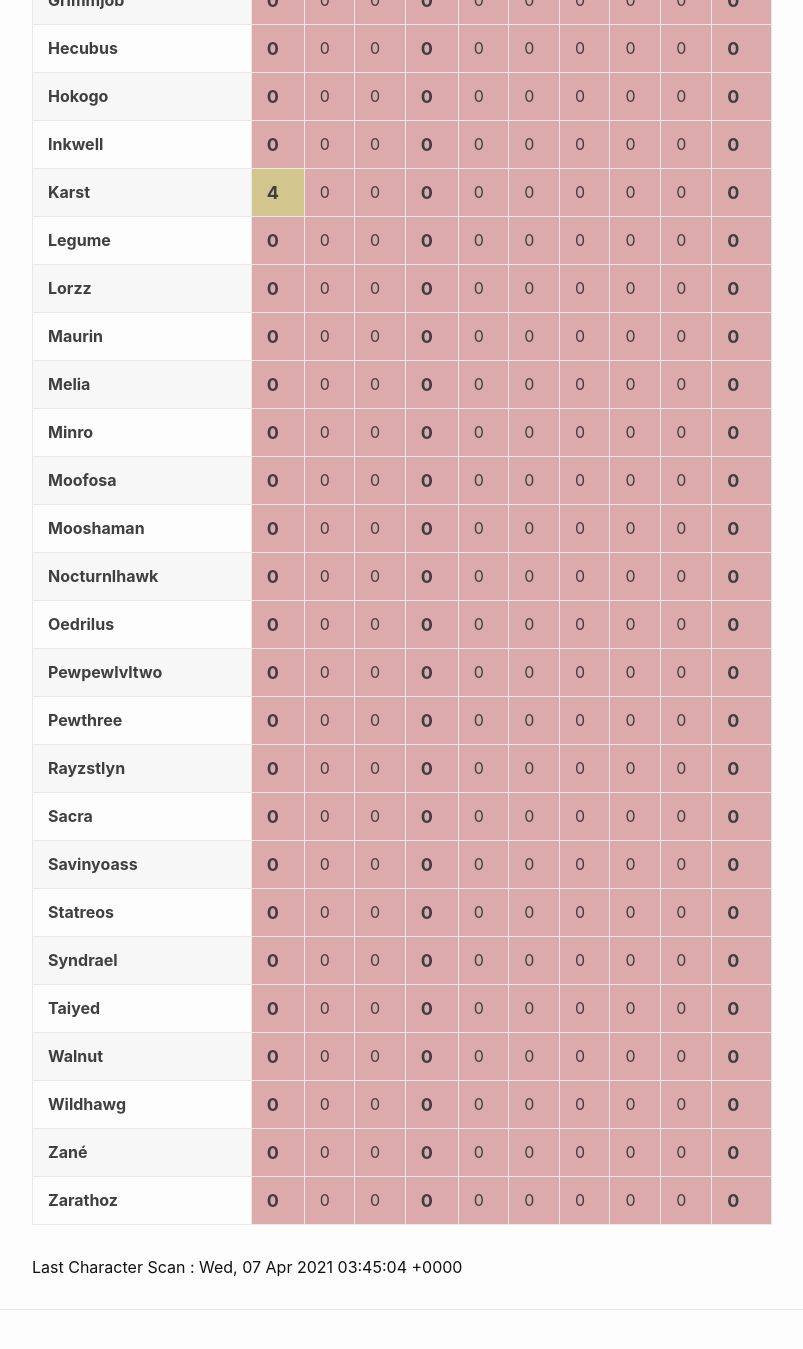
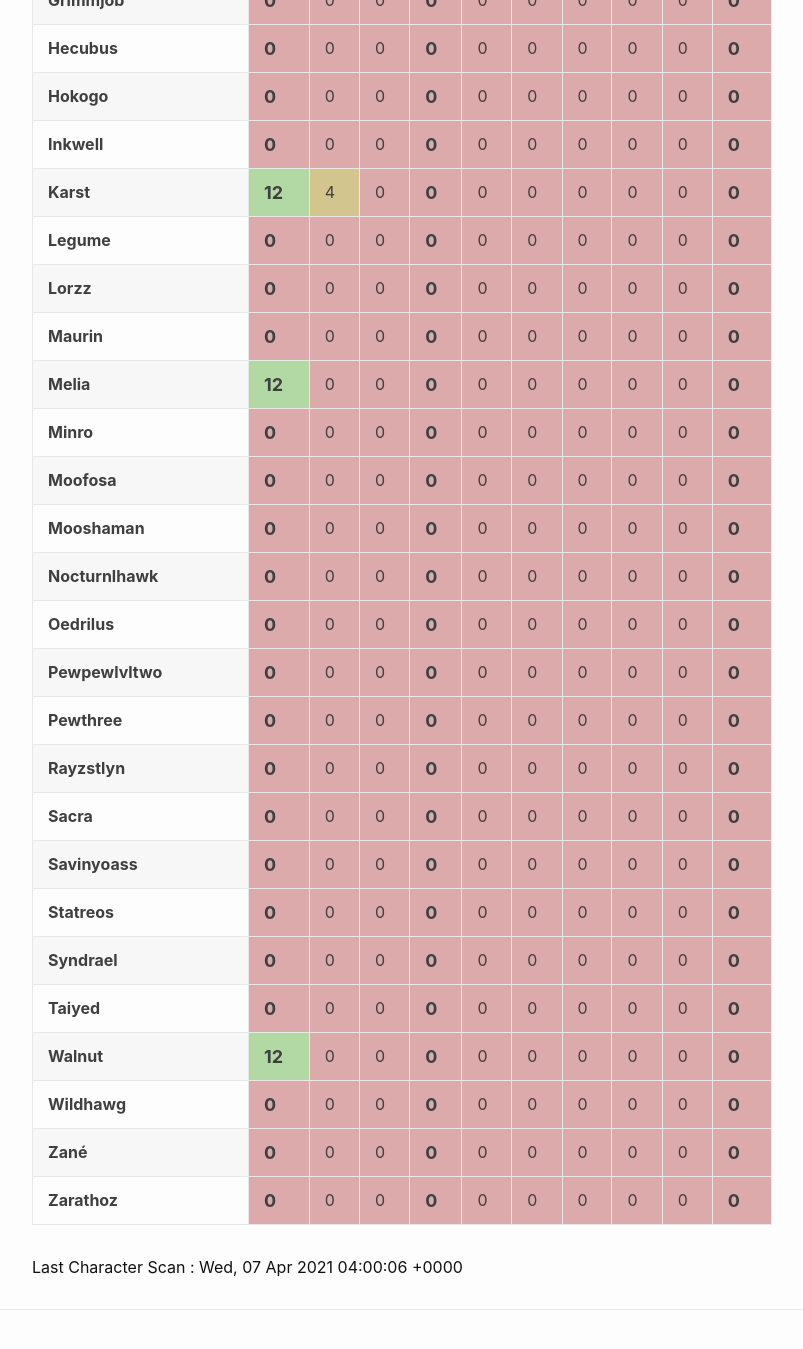
Before and after one commit to eldertribunal/keystonetracker, a Jekyll site: the page built from weekly.md, in a window 1280 px wide and 1400 px high, scrolled down 890 px. Shown: the top 1349 px of the window, without its empty margins (126-929 px from the left). Built offline with Jekyll 4.4.1, drawn with Linux system fonts in a browser that asks for light colours.

Commit message:
auto scan Wed Apr  7 04:00:56 UTC 2021

```diff
--- a/_data/characters.json
+++ b/_data/characters.json
@@ -189,7 +189,7 @@
       },
       {
         "name": "The Necrotic Wake",
-        "level": 10,
+        "level": 12,
         "id": 376
       },
       {
--- a/_data/scanned.json
+++ b/_data/scanned.json
@@ -1,3 +1,3 @@
 {
-  "timestamp": 1617767104
+  "timestamp": 1617768006
 }
--- a/_data/weekly.json
+++ b/_data/weekly.json
@@ -62,7 +62,7 @@
   {
     "name": "Walnut",
     "dungeons": [
-      0,
+      12,
       0,
       0,
       0,
@@ -182,8 +182,8 @@
   {
     "name": "Karst",
     "dungeons": [
+      12,
       4,
-      0,
       0,
       0,
       0,
@@ -542,7 +542,7 @@
   {
     "name": "Melia",
     "dungeons": [
-      0,
+      12,
       0,
       0,
       0,
```
